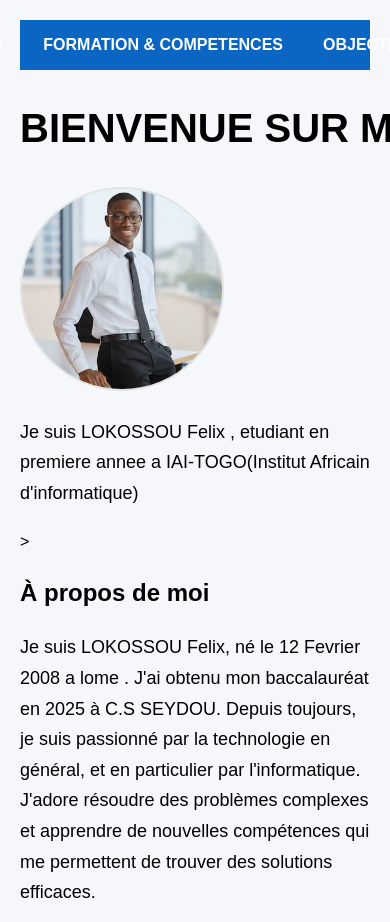
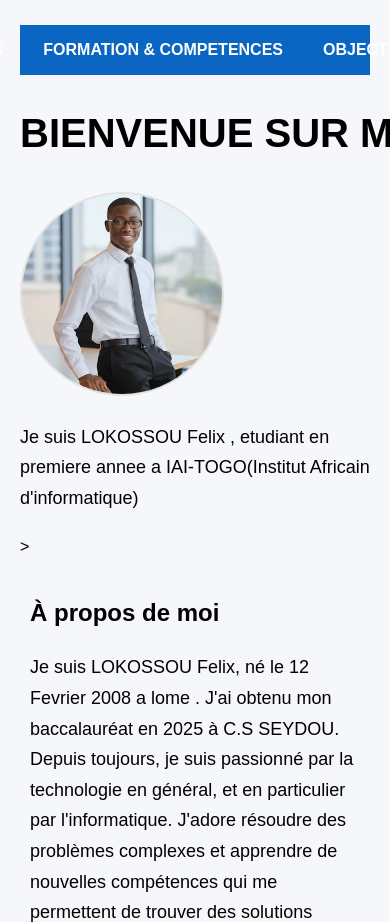
Before and after one commit to Felix-sudo12/Portfolio-felix, a plain HTML site: page index.html in a window 390 px wide. Shown: the top 922 px of the page. Drawn offline with Linux system fonts and the light colour scheme.

Commit message:
Add files via upload

```diff
--- a/priv.css
+++ b/priv.css
@@ -87,3 +87,29 @@ nav {
     position: sticky;/*pour  mettre le menu visible en haut meme quand tu descends en bas de la page*/
     top: 0;
 }
+/* Styles responsive pour mobile */
+@media screen and (max-width: 600px) {
+  nav  {
+    flex-direction: column;   /* menu vertical sur mobile */
+    gap: 15px;                /* réduit l’espace entre les items */
+    text-align: center;       /* centre le texte */
+  }
+
+  header {
+    padding: 5px 0;           /* moins de padding pour mobile */
+  }
+
+  nav  li a {
+    font-size: 16px;          /* texte plus lisible sur mobile */
+  }
+
+  img {
+    max-width: 100%;          /* images s’adaptent à l’écran */
+    height: auto;
+  }
+
+  section {
+    flex-direction: column;   /* sections passent en colonne */
+    padding: 10px;
+  }
+}
```
